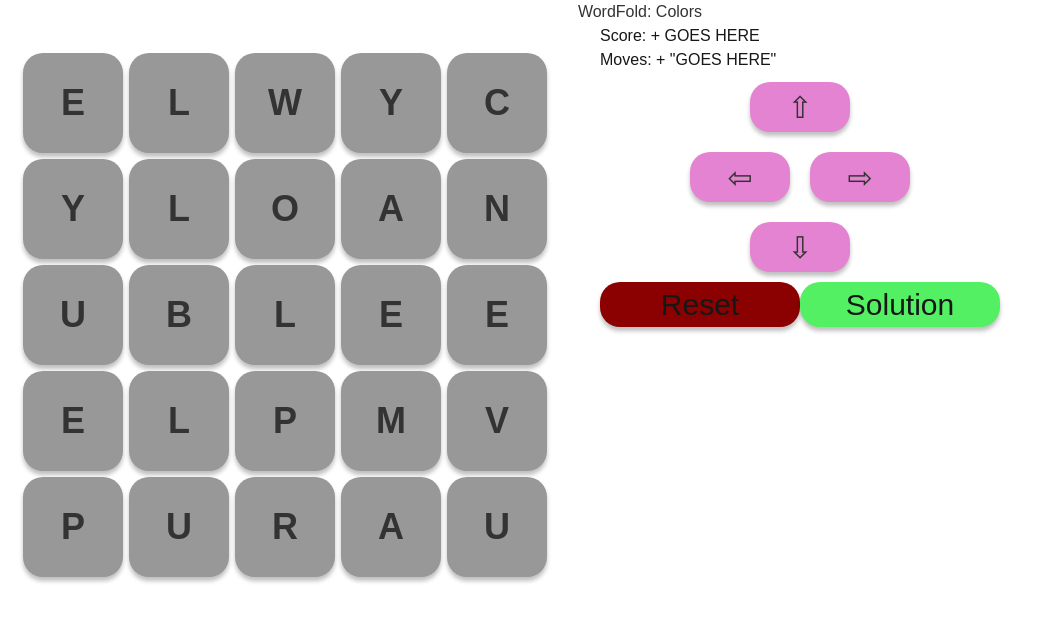
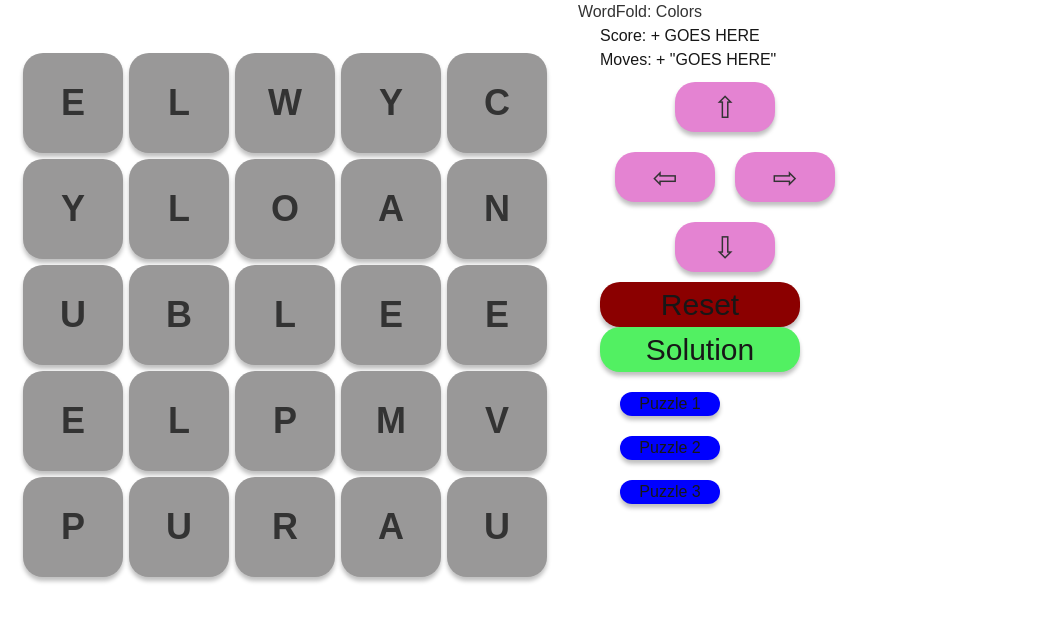
Before and after one commit to kmhswimgirl/wordfold, a Next.js app: page / in a window 1280 px wide. Shown: the top 622 px of the page, without its empty margins (0-1044 px from the left). Built offline with nearby package versions, Linux system fonts and the light colour scheme.

Commit message:
fixed moving sq bug

```diff
--- a/src/app/globals.css
+++ b/src/app/globals.css
@@ -101,16 +101,17 @@ h1 {
 }
 
 .controls {
-  position:absolute;
+  position: absolute;
   left: 600px;
   top: 50;
-  flex-direction: column;
+  width: 250px;
+  flex-direction: column-reverse;
+  justify-content: center;
 }
 
 .keypadRow{
   display: flex;
   justify-content: center;
-  width:100%;
 }
 
 .reset{
@@ -128,3 +129,15 @@ h1 {
   box-shadow: 0px 4px 4px 0px rgba(0, 0, 0, 0.25);
   width: 200px;
 }
+
+
+
+.config{
+  display: flex;
+  width:100px;
+  background-color: blue;
+  border-radius: 20px;
+  box-shadow: 0px 4px 4px 0px rgba(0, 0, 0, 0.25);
+  justify-content: center;
+  margin: 20px;
+}
--- a/src/app/page.tsx
+++ b/src/app/page.tsx
@@ -4,6 +4,7 @@ import { Model } from '../model'
 import { config1 } from '@/puzzle'
 
 export default function Home() {
+
   // constants
   const [model, setModel] = React.useState(new Model(0))
   const [redraw, forceRedraw] = React.useState(0) //force refeshing the display
@@ -15,30 +16,29 @@ export default function Home() {
     forceRedraw(redraw + 1)
   }
 
-  function handleSqClick(row:number, column:number) { //handles selecting a single square
+  //handles selecting a single square
+  function handleSqClick(row:number, column:number) {
     const content = model.contents(row, column);
     const newState = Array(5).fill(null).map(() => Array(5).fill(false)); //updates map of true/false values when isClicked is called
 
-    if(content.length > 0){//condition to check if square is available to be selected (non-empty square)
+    if(content.length > 0 && content.length < 6){//condition to check if square is available to be selected (non-empty square, non full square)
       newState[row][column] = true; //replaces the current state of the selected square with true
       sqSetIsClicked(newState); //updates the state of the entire array (i.e. gameboard)
       andRefreshDisplay(); //refreshes display
     }
-
   }
-
-  function css(row:number, column:number) { // change the style for the given square based on model. Space separated string.
+  // change the style for the given square based on model. Space separated string.
+  function css(row:number, column:number) {
     const content = model.contents(row, column); //returns the content of the selected square
     if (sqIsClicked[row][column]) { // this is what changes the class of a the square
       return "square selected" //when square is selected
     }else if(content.length === 0){ //autochecks for empty squares and reassigns class if ' ' is found
-      return "empty" //when square is empty
-
+      return "square empty" //when square is empty
     }
     return "square"; //normal unselected square
   }
-
-  function getSelectedSquare() { //returns selected square row and column
+  //returns selected square row and column
+  function getSelectedSquare() {
     for (let row = 0; row < sqIsClicked.length; row++) {
       for (let column = 0; column < sqIsClicked[row].length; column++) {
         if (sqIsClicked[row][column]) {
@@ -49,43 +49,7 @@ export default function Home() {
     return null; // Return null if no square is selected
   }
 
-  //comments to refactor the merge directions into a single method (switch:case) for readability
-  /*
-  function mergeSquare (direction:string){
-    if(selectedSquare != null){ //selected square must be a valid square and not be empty
-    switch(direction)
-      case: "up"
-        if(selectedSquare.row != 0){
-          //get both contents from the square to be merged and the one being merged
-          const newContent = model.contents(selectedSquare.row, selectedSquare.column) + model.contents((selectedSquare.row - 1), selectedSquare.column);
-
-          //merge the contents of the selected an new square and then update the board
-
-          model.setContents((selectedSquare.row - 1), selectedSquare.column, newContent);
-          model.setContents(selectedSquare.row, selectedSquare.column, '');
-          andRefreshDisplay();
-        }else{
-          alert("You cannot merge there!");
-        }
-      break;
-      case: "left"
-        if(selectedSquare != null && selectedSquare.column != 0){
-          //get both contents from the square to be merged and the one being merged
-          const newContent = model.contents(selectedSquare.row, selectedSquare.column) + model.contents(selectedSquare.row , selectedSquare.column -1);
-
-          //merge the contents of the selected an new square and then update the board
-
-          model.setContents(selectedSquare.row, selectedSquare.column - 1, newContent);
-          model.setContents(selectedSquare.row, selectedSquare.column, '');
-          andRefreshDisplay(); //refreshes display,
-        }else{
-          alert("You cannot merge there!");
-        }
-      break;
-    }
-  }
-  */
-
+  // merge functions for arrowkeys
   function mergeUp(){
     if(selectedSquare != null && selectedSquare.row != 0){ //conditions for merging up
       //get both contents from the square to be merged and the one being merged
@@ -145,6 +109,8 @@ export default function Home() {
       alert("You cannot merge there!");
     }
   }
+
+  // change the configuration of the puzzle
 
  //HTML that renders the board, controls, and move/score counters
   return (
@@ -210,6 +176,13 @@ export default function Home() {
 
         <button className = "reset"> Reset </button>
         <button className = "checkSol"> Solution </button>
+
+        <div className = "change-config">
+          <button className = "config" onClick ={() => setModel(0)}>Puzzle 1</button>
+          <button className = "config">Puzzle 2</button>
+          <button className = "config">Puzzle 3</button>
+        </div>
+
       </div>
 
     </div>
--- a/src/model.ts
+++ b/src/model.ts
@@ -57,4 +57,8 @@ export class Model {
     setContents(row: number, column: number, newContents: string) {
         this.board.letters[row][column] = newContents;
     }
+
+    getTheme(which:number){
+
+    }
 }
```
